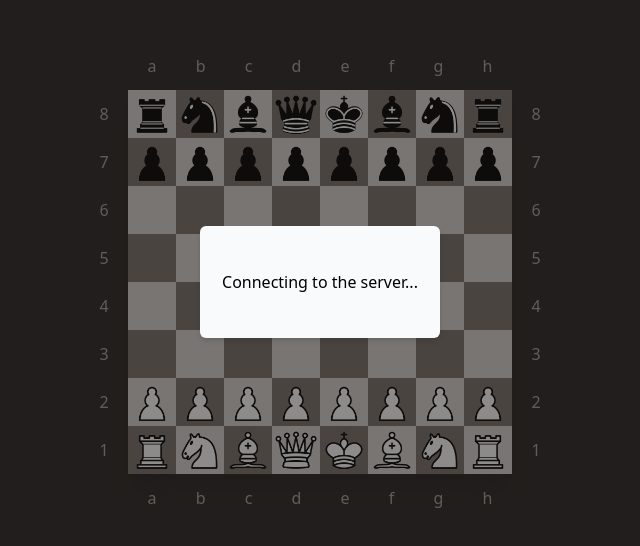
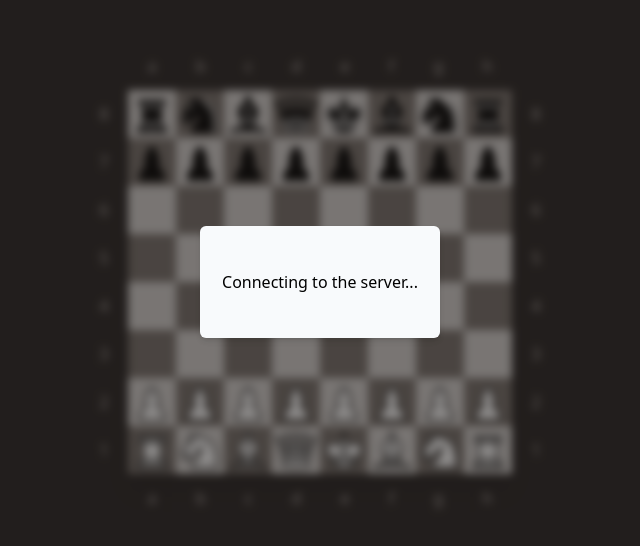
Before and after one commit to zikunw/GoChess, a React (Vite) app in the folder client-ui/: page / in a window 1280 px wide. Shown: the part 118-664 px from the top of the page, without its empty margins (320-960 px from the left). Built offline with nearby package versions, Linux system fonts and the light colour scheme; no server answers.

Commit message:
bug list

```diff
--- a/client-ui/src/App.jsx
+++ b/client-ui/src/App.jsx
@@ -385,7 +385,7 @@ function HorizontalLabel () {
 
 function PopUp ({content}) {
   return (
-    <div className="absolute flex flex-col items-center justify-center z-10 w-screen h-screen bg-stone-900/50">
+    <div className="absolute flex flex-col items-center justify-center z-10 w-screen h-screen backdrop-blur-sm bg-stone-900/50">
       <div className="w-60 h-28 bg-slate-50 shadow-md rounded-md flex flex-col items-center justify-start">
         <p className='my-auto'>{content}</p>
       </div>
```
Also changed, not shown: 1 other file (tests, documents, lock files or other folders).
